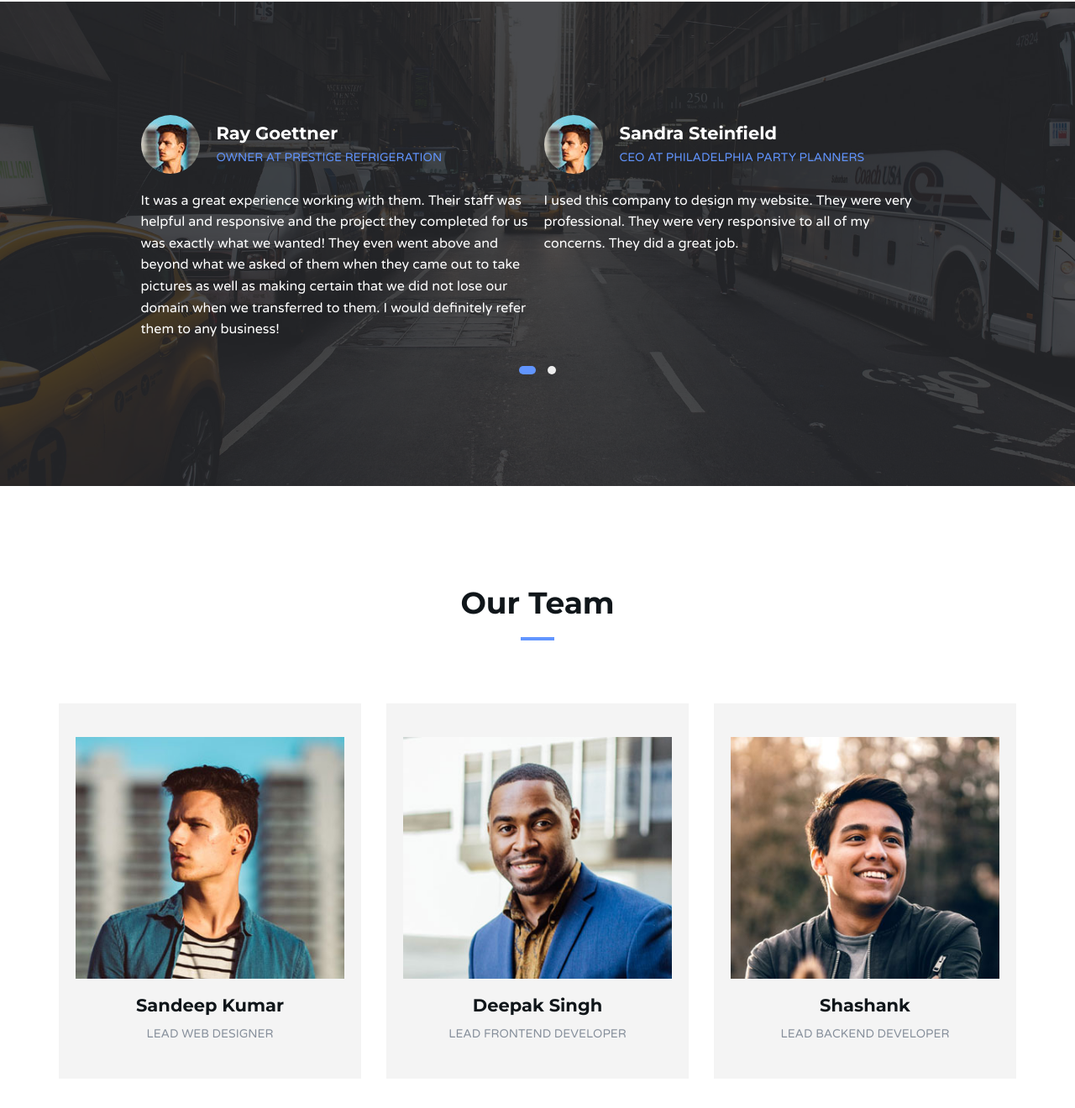
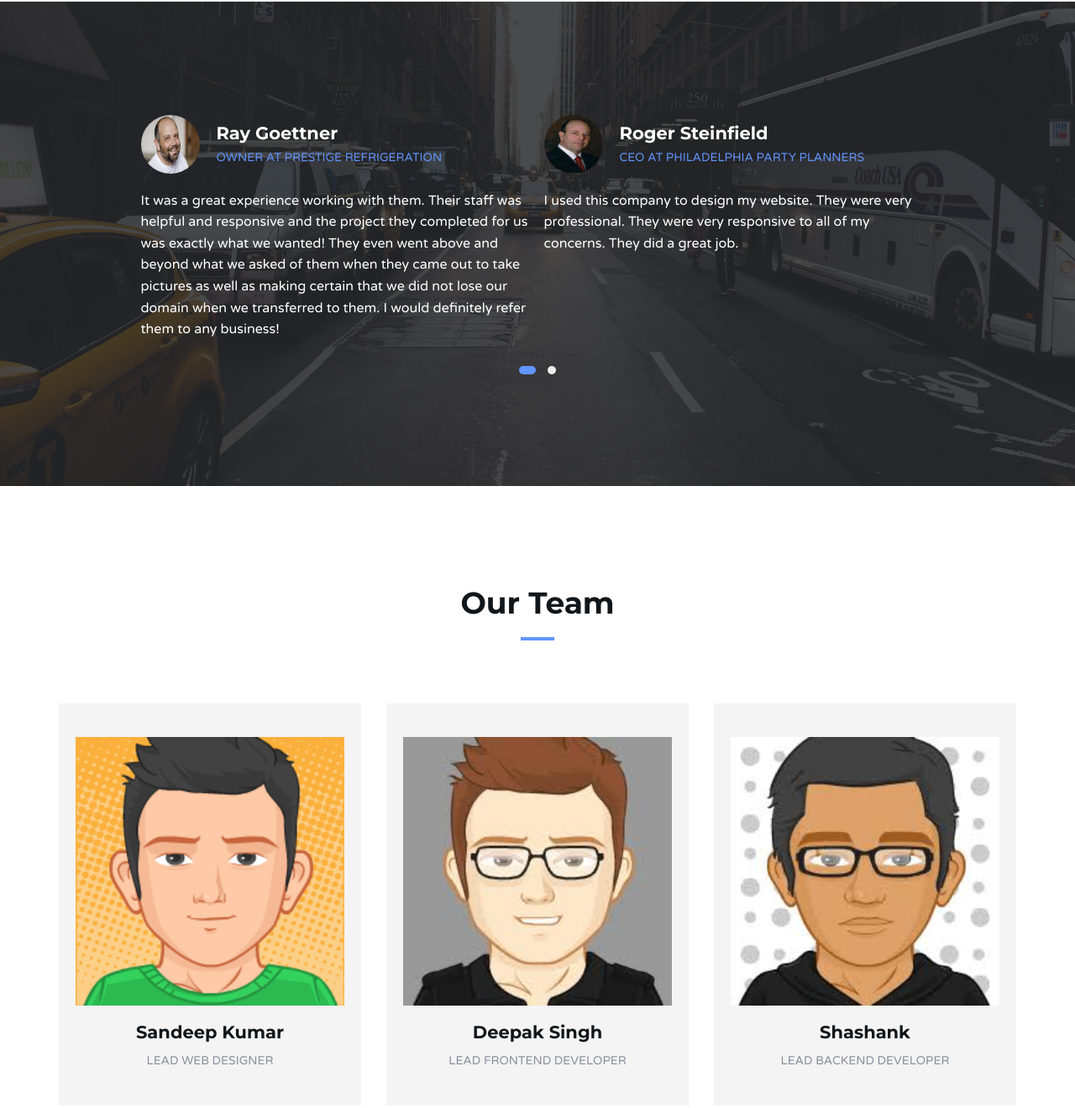
Before and after one commit to deepakexodia/company-website, a plain HTML site: page index.html in a window 1280 px wide. Shown: the part 3316-4636 px from the top of the page at 84% size. Drawn offline with Linux system fonts and the light colour scheme.

Commit message:
added images for testimonials and members

```diff
--- a/index.html
+++ b/index.html
@@ -339,7 +339,7 @@
 						<!-- testimonial -->
 						<div class="testimonial">
 							<div class="testimonial-meta">
-								<img src="./img/perso1.jpg" alt="">
+								<img src="./img/testimonial_1.jpg" alt="">
 								<h3 class="white-text">Jason Parisi</h3>
 								<span>Environmental Inspector at NV5</span>
 							</div>
@@ -350,7 +350,7 @@
 						<!-- testimonial -->
 						<div class="testimonial">
 							<div class="testimonial-meta">
-								<img src="./img/perso2.jpg" alt="">
+								<img src="./img/testimonial_2.jpg" alt="">
 								<h3 class="white-text">Ray Goettner</h3>
 								<span>Owner at Prestige Refrigeration</span>
 							</div>
@@ -361,8 +361,8 @@
 						<!-- testimonial -->
 						<div class="testimonial">
 							<div class="testimonial-meta">
-								<img src="./img/perso2.jpg" alt="">
-								<h3 class="white-text">Sandra Steinfield</h3>
+								<img src="./img/testimonial_3.jpg" alt="">
+								<h3 class="white-text">Roger Steinfield</h3>
 								<span>CEO at Philadelphia Party Planners</span>
 							</div>
 							<p class="white-text">I used this company to design my website. They were very professional. They were very responsive to all of my concerns.  They did a great job.</p>
@@ -372,8 +372,8 @@
 						<!-- testimonial -->
 						<div class="testimonial">
 							<div class="testimonial-meta">
-								<img src="./img/perso2.jpg" alt="">
-								<h3 class="white-text">Ethleen Sawyerr</h3>
+								<img src="./img/testimonial_4.jpg" alt="">
+								<h3 class="white-text">Jack Sawyerr</h3>
 								<span>Teacher at Speak Write Play</span>
 							</div>
 							<p class="white-text">I am beyond pleased with the level of professionalism, and the caliber of work produced by them in creating a landing page for my business. Sandeep walked me through the entire process, and offered honest, constructive feedback to help me make the best decisions regarding the final product. I would recommend using them for all of your business or personal web development needs.</p>
@@ -412,7 +412,7 @@
 				<div class="col-sm-4">
 					<div class="team">
 						<div class="team-img">
-							<img class="img-responsive" src="./img/team1.jpg" alt="">
+							<img class="img-responsive" src="./img/sandeep.png" alt="">
 
 						</div>
 						<div class="team-content">
@@ -427,7 +427,7 @@
 				<div class="col-sm-4">
 					<div class="team">
 						<div class="team-img">
-							<img class="img-responsive" src="./img/team2.jpg" alt="">
+							<img class="img-responsive" src="./img/deepak.jpg" alt="">
 
 						</div>
 						<div class="team-content">
@@ -442,7 +442,7 @@
 				<div class="col-sm-4">
 					<div class="team">
 						<div class="team-img">
-							<img class="img-responsive" src="./img/team3.jpg" alt="">
+							<img class="img-responsive" src="./img/shashank.jpg" alt="">
 
 						</div>
 						<div class="team-content">
```
Also changed, not shown: img/deepak.jpg (added), img/sandeep.png (added), img/shashank.jpg (added), img/testimonial_1.jpg (added), img/testimonial_2.jpg (added), img/testimonial_3.jpg (added), img/testimonial_4.jpg (added).
